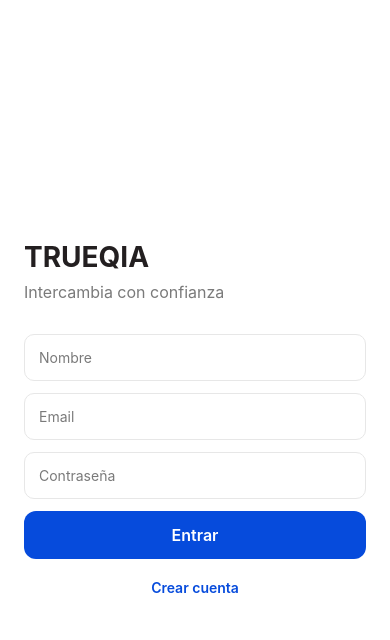
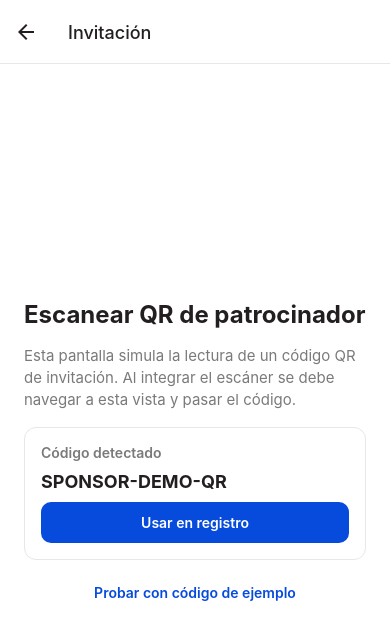
Before and after one commit to newmersive/newmersive-apps, a React Native app in the folder trueqia/: screen /SponsorQR in a window 390 px wide. Shown: the top 640 px of the page. Built offline with nearby package versions, Linux system fonts and the light colour scheme; no server answers.

Commit message:
Add persistent auth with sponsor QR flow

```diff
--- a/trueqia/src/navigation/RootNavigator.tsx
+++ b/trueqia/src/navigation/RootNavigator.tsx
@@ -5,8 +5,15 @@ import { ActivityIndicator, View } from "react-native";
 import AuthScreen from "../screens/Auth/AuthScreen";
 import MainTabs from "./MainTabs";
 import { useAuthStore } from "../store/auth.store";
+import SponsorQRScreen from "../screens/Auth/SponsorQRScreen";
 
-const Stack = createNativeStackNavigator();
+export type RootStackParamList = {
+  Auth: { sponsorCode?: string } | undefined;
+  SponsorQR: { code?: string } | undefined;
+  MainTabs: undefined;
+};
+
+const Stack = createNativeStackNavigator<RootStackParamList>();
 
 export default function RootNavigator() {
   const user = useAuthStore((s) => s.user);
@@ -35,7 +42,14 @@ export default function RootNavigator() {
         {user ? (
           <Stack.Screen name="MainTabs" component={MainTabs} />
         ) : (
-          <Stack.Screen name="Auth" component={AuthScreen} />
+          <>
+            <Stack.Screen name="Auth" component={AuthScreen} />
+            <Stack.Screen
+              name="SponsorQR"
+              component={SponsorQRScreen}
+              options={{ headerShown: true, title: "Invitación" }}
+            />
+          </>
         )}
       </Stack.Navigator>
     </GestureHandlerRootView>
--- a/trueqia/src/screens/Auth/AuthScreen.tsx
+++ b/trueqia/src/screens/Auth/AuthScreen.tsx
@@ -10,18 +10,26 @@ import {
   KeyboardAvoidingView,
   Platform,
 } from "react-native";
+import { RouteProp, useNavigation, useRoute } from "@react-navigation/native";
+import { NativeStackNavigationProp } from "@react-navigation/native-stack";
 import { colors } from "../../config/theme";
 import { useAuthStore } from "../../store/auth.store";
+import { RootStackParamList } from "../../navigation/RootNavigator";
 
 export default function AuthScreen() {
+  const navigation =
+    useNavigation<NativeStackNavigationProp<RootStackParamList>>();
+  const route = useRoute<RouteProp<RootStackParamList, "Auth">>();
   const login = useAuthStore((s) => s.login);
   const register = useAuthStore((s) => s.register);
   const sessionMessage = useAuthStore((s) => s.sessionMessage);
   const clearSessionMessage = useAuthStore((s) => s.clearSessionMessage);
 
+  const [authMode, setAuthMode] = useState<"login" | "register">("login");
   const [name, setName] = useState("");
   const [email, setEmail] = useState("");
   const [password, setPassword] = useState("");
+  const [sponsorCode, setSponsorCode] = useState("");
   const [error, setError] = useState<string | null>(null);
   const [loading, setLoading] = useState(false);
 
@@ -32,8 +40,16 @@ export default function AuthScreen() {
     }
   }, [sessionMessage, clearSessionMessage]);
 
-  const handleAuth = async (mode: "login" | "register") => {
-    if (!email || !password || (mode === "register" && !name)) {
+  React.useEffect(() => {
+    if (route.params?.sponsorCode) {
+      setSponsorCode(route.params.sponsorCode);
+      setAuthMode("register");
+    }
+  }, [route.params?.sponsorCode]);
+
+  const handleAuth = async () => {
+    const isRegister = authMode === "register";
+    if (!email || !password || (isRegister && !name)) {
       setError("Completa nombre, email y contraseña");
       return;
     }
@@ -42,10 +58,10 @@ export default function AuthScreen() {
     setLoading(true);
 
     try {
-      if (mode === "login") {
+      if (authMode === "login") {
         await login(email, password);
       } else {
-        await register(name, email, password);
+        await register(name, email, password, sponsorCode.trim() || undefined);
       }
     } catch (err: any) {
       setError(err?.message || "Ocurrió un error. Inténtalo de nuevo.");
@@ -65,7 +81,33 @@ export default function AuthScreen() {
           <Text style={styles.subtitle}>Intercambia con confianza</Text>
         </View>
 
+        <View style={styles.modeSwitcher}>
+          <TouchableOpacity
+            style={[styles.modeButton, authMode === "login" && styles.modeButtonActive]}
+            onPress={() => setAuthMode("login")}
+            disabled={loading}
+          >
+            <Text
+              style={[styles.modeText, authMode === "login" && styles.modeTextActive]}
+            >
+              Entrar
+            </Text>
+          </TouchableOpacity>
+          <TouchableOpacity
+            style={[styles.modeButton, authMode === "register" && styles.modeButtonActive]}
+            onPress={() => setAuthMode("register")}
+            disabled={loading}
+          >
+            <Text
+              style={[styles.modeText, authMode === "register" && styles.modeTextActive]}
+            >
+              Crear cuenta
+            </Text>
+          </TouchableOpacity>
+        </View>
+
         <View style={styles.form}>
+          {authMode === "register" && (
             <TextInput
               style={styles.input}
               placeholder="Nombre"
@@ -73,6 +115,7 @@ export default function AuthScreen() {
               value={name}
               onChangeText={setName}
             />
+          )}
           <TextInput
             style={styles.input}
             placeholder="Email"
@@ -91,26 +134,40 @@ export default function AuthScreen() {
             onChangeText={setPassword}
           />
 
+          {authMode === "register" && (
+            <>
+              <TextInput
+                style={styles.input}
+                placeholder="Código de invitación (opcional)"
+                placeholderTextColor={colors.muted}
+                value={sponsorCode}
+                onChangeText={setSponsorCode}
+                autoCapitalize="characters"
+              />
+              <TouchableOpacity
+                style={styles.secondaryButton}
+                onPress={() => navigation.navigate("SponsorQR")}
+                disabled={loading}
+              >
+                <Text style={styles.secondaryButtonText}>Escanear QR de patrocinador</Text>
+              </TouchableOpacity>
+            </>
+          )}
+
           {error ? <Text style={styles.error}>{error}</Text> : null}
 
           <TouchableOpacity
             style={styles.primaryButton}
-            onPress={() => handleAuth("login")}
+            onPress={handleAuth}
             disabled={loading}
           >
             {loading ? (
               <ActivityIndicator color="#FFFFFF" />
             ) : (
-              <Text style={styles.primaryButtonText}>Entrar</Text>
+              <Text style={styles.primaryButtonText}>
+                {authMode === "login" ? "Entrar" : "Crear cuenta"}
+              </Text>
             )}
-          </TouchableOpacity>
-
-          <TouchableOpacity
-            style={styles.linkButton}
-            onPress={() => handleAuth("register")}
-            disabled={loading}
-          >
-            <Text style={styles.linkText}>Crear cuenta</Text>
           </TouchableOpacity>
         </View>
       </KeyboardAvoidingView>
@@ -145,6 +202,31 @@ const styles = StyleSheet.create({
   form: {
     gap: 12,
   },
+  modeSwitcher: {
+    flexDirection: "row",
+    backgroundColor: "#F6F8FF",
+    borderRadius: 12,
+    borderWidth: 1,
+    borderColor: colors.border,
+    overflow: "hidden",
+    marginBottom: 12,
+  },
+  modeButton: {
+    flex: 1,
+    paddingVertical: 12,
+    alignItems: "center",
+    backgroundColor: "transparent",
+  },
+  modeButtonActive: {
+    backgroundColor: "#FFFFFF",
+  },
+  modeText: {
+    color: colors.muted,
+    fontWeight: "600",
+  },
+  modeTextActive: {
+    color: colors.text,
+  },
   input: {
     borderWidth: 1,
     borderColor: colors.border,
@@ -169,11 +251,14 @@ const styles = StyleSheet.create({
     fontWeight: "600",
     fontSize: 16,
   },
-  linkButton: {
+  secondaryButton: {
+    borderWidth: 1,
+    borderColor: colors.primary,
+    padding: 12,
+    borderRadius: 10,
     alignItems: "center",
-    paddingVertical: 8,
   },
-  linkText: {
+  secondaryButtonText: {
     color: colors.primary,
     fontWeight: "600",
   },
--- /dev/null
+++ b/trueqia/src/screens/Auth/SponsorQRScreen.tsx
@@ -0,0 +1,95 @@
+import React from "react";
+import { View, Text, TouchableOpacity, StyleSheet } from "react-native";
+import { NativeStackScreenProps } from "@react-navigation/native-stack";
+import { RootStackParamList } from "../../navigation/RootNavigator";
+import { colors } from "../../config/theme";
+
+const MOCK_SPONSOR_CODE = "SPONSOR-DEMO-QR";
+
+type Props = NativeStackScreenProps<RootStackParamList, "SponsorQR">;
+
+export default function SponsorQRScreen({ navigation, route }: Props) {
+  const handleUseCode = (code?: string) => {
+    navigation.navigate("Auth", { sponsorCode: code || MOCK_SPONSOR_CODE });
+  };
+
+  return (
+    <View style={styles.container}>
+      <Text style={styles.title}>Escanear QR de patrocinador</Text>
+      <Text style={styles.subtitle}>
+        Esta pantalla simula la lectura de un código QR de invitación. Al
+        integrar el escáner se debe navegar a esta vista y pasar el código.
+      </Text>
+
+      <View style={styles.card}>
+        <Text style={styles.cardTitle}>Código detectado</Text>
+        <Text style={styles.code}>{route.params?.code || MOCK_SPONSOR_CODE}</Text>
+        <TouchableOpacity
+          style={styles.button}
+          onPress={() => handleUseCode(route.params?.code)}
+        >
+          <Text style={styles.buttonText}>Usar en registro</Text>
+        </TouchableOpacity>
+      </View>
+
+      <TouchableOpacity style={styles.link} onPress={() => handleUseCode()}>
+        <Text style={styles.linkText}>Probar con código de ejemplo</Text>
+      </TouchableOpacity>
+    </View>
+  );
+}
+
+const styles = StyleSheet.create({
+  container: {
+    flex: 1,
+    backgroundColor: colors.background,
+    padding: 24,
+    justifyContent: "center",
+    gap: 16,
+  },
+  title: {
+    fontSize: 24,
+    fontWeight: "bold",
+    color: colors.text,
+  },
+  subtitle: {
+    color: colors.muted,
+    fontSize: 15,
+    lineHeight: 22,
+  },
+  card: {
+    backgroundColor: "#FFFFFF",
+    borderRadius: 12,
+    padding: 16,
+    borderWidth: 1,
+    borderColor: colors.border,
+    gap: 10,
+  },
+  cardTitle: {
+    color: colors.muted,
+    fontWeight: "600",
+  },
+  code: {
+    fontSize: 18,
+    fontWeight: "bold",
+    color: colors.text,
+  },
+  button: {
+    backgroundColor: colors.primary,
+    paddingVertical: 12,
+    borderRadius: 10,
+    alignItems: "center",
+  },
+  buttonText: {
+    color: "#FFFFFF",
+    fontWeight: "600",
+  },
+  link: {
+    alignItems: "center",
+    padding: 8,
+  },
+  linkText: {
+    color: colors.primary,
+    fontWeight: "600",
+  },
+});
--- a/trueqia/src/store/auth.store.ts
+++ b/trueqia/src/store/auth.store.ts
@@ -17,7 +17,12 @@ interface AuthState {
   setAuth: (payload: AuthResponse) => void;
   restoreSession: () => Promise<void>;
   login: (email: string, password: string) => Promise<void>;
-  register: (name: string, email: string, password: string) => Promise<void>;
+  register: (
+    name: string,
+    email: string,
+    password: string,
+    sponsorCode?: string,
+  ) => Promise<void>;
   logout: (message?: string) => Promise<void>;
   clearSessionMessage: () => void;
 }
@@ -46,6 +51,8 @@ export const useAuthStore = create<AuthState>((set) => ({
       if (parsed?.token && parsed?.user) {
         set({ token: parsed.token, user: parsed.user });
       }
+    } catch (err) {
+      await clearPersistedAuth();
     } finally {
       set({ hydrated: true });
     }
@@ -55,8 +62,13 @@ export const useAuthStore = create<AuthState>((set) => ({
     await persistAuth(res.token, res.user);
     set({ token: res.token, user: res.user, sessionMessage: null });
   },
-  register: async (name, email, password) => {
-    const res = await apiPost<AuthResponse>("/auth/register", { name, email, password });
+  register: async (name, email, password, sponsorCode) => {
+    const res = await apiPost<AuthResponse>("/auth/register", {
+      name,
+      email,
+      password,
+      ...(sponsorCode ? { sponsorCode } : {}),
+    });
     await persistAuth(res.token, res.user);
     set({ token: res.token, user: res.user, sessionMessage: null });
   },
```
Lines whose indentation alone changed are shown as unchanged.
